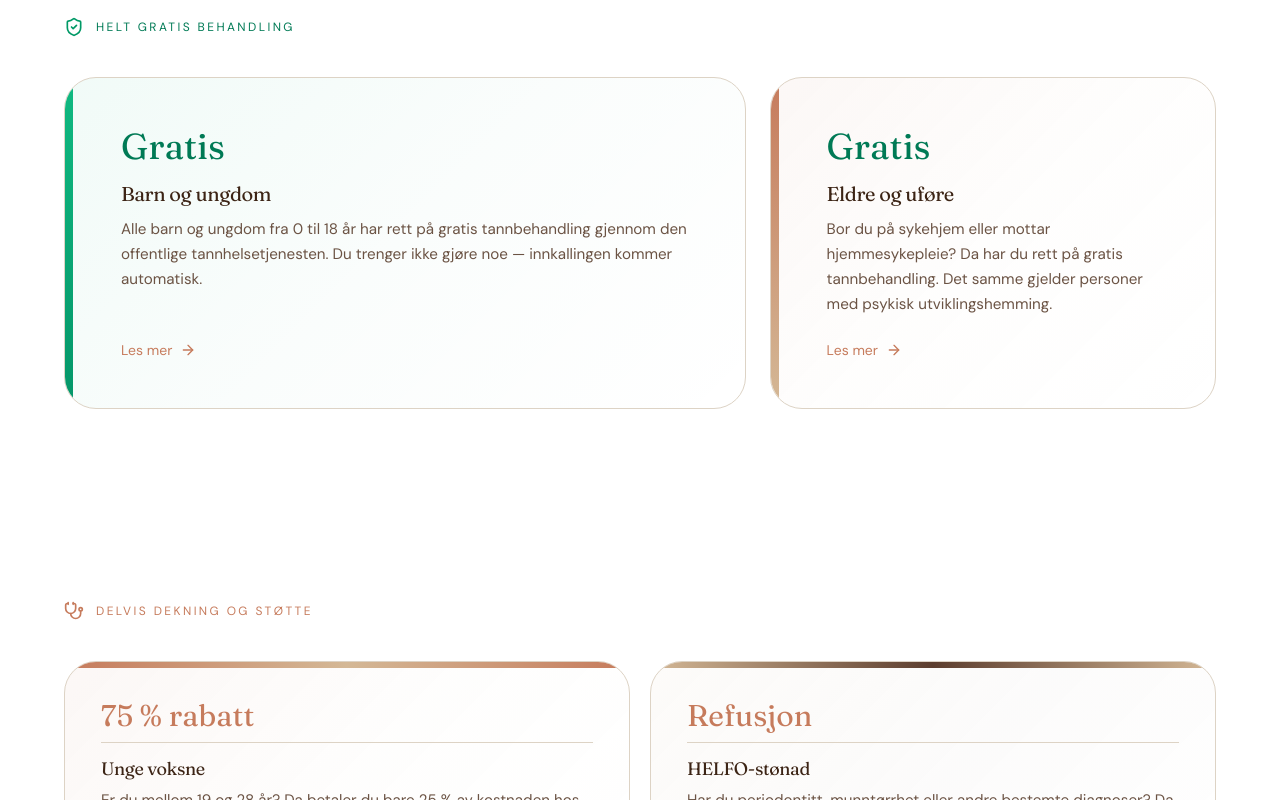
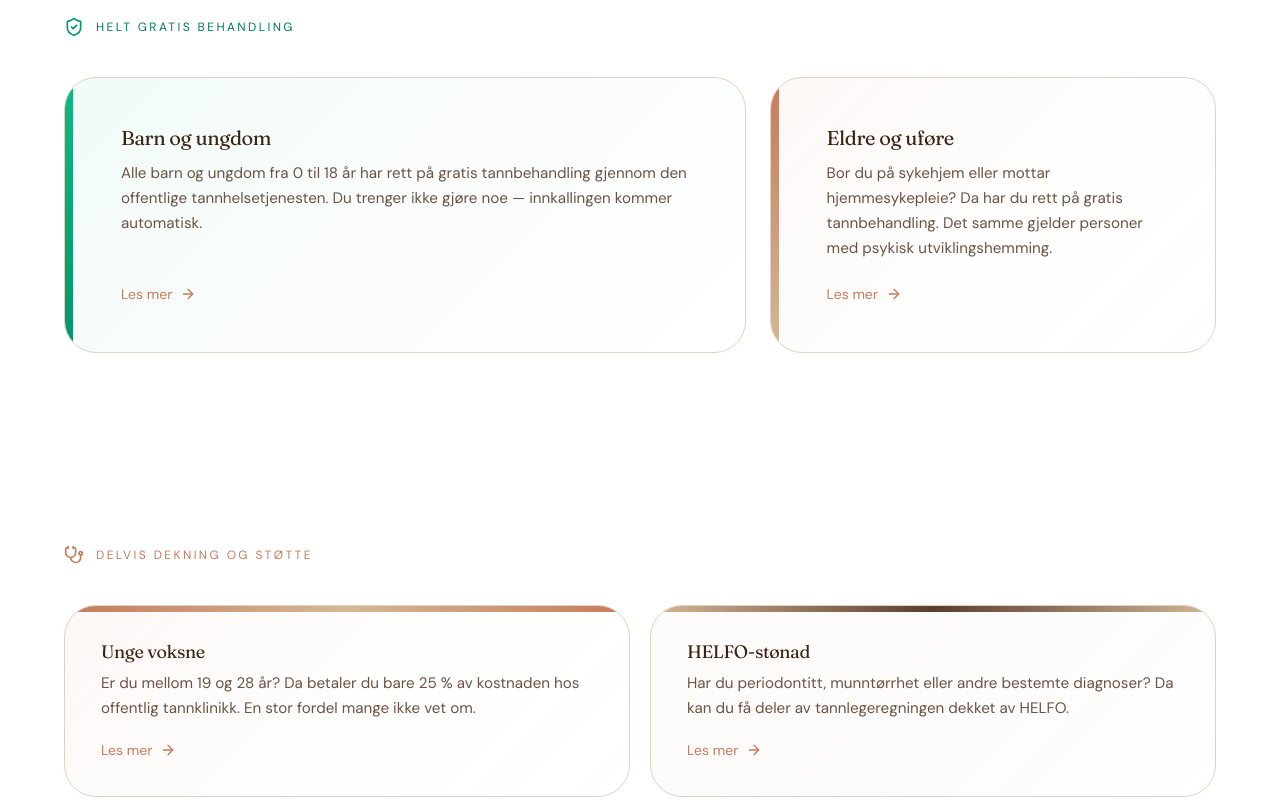
Before and after one commit to daodiii/Ringebu, a Next.js app: page /informasjon in a window 1280 px wide. Shown: the part 560-1360 px from the top of the page. Built offline with nearby package versions, Linux system fonts and the light colour scheme.

Commit message:
fix: remove gimmicky badge headlines from informasjon cards
Remove the large Gratis/75%/Refusjon badge text from free coverage
and subsidy cards. The card titles and descriptions speak for themselves.

Co-Authored-By: Claude Opus 4.6 (1M context) <noreply@anthropic.com>

```diff
--- a/src/app/informasjon/page.tsx
+++ b/src/app/informasjon/page.tsx
@@ -142,10 +142,6 @@ export default function InformasjonPage() {
                         style={{ background: freeGradients[i] }}
                       />
                       <div className="flex-1 p-10 md:p-12 flex flex-col">
-                        {/* Badge as headline */}
-                        <span className="font-heading font-700 text-3xl md:text-4xl text-emerald-700 mb-4">
-                          {sp.badge}
-                        </span>
                         <h3 className="font-heading font-600 text-xl text-[var(--color-primary)] mb-3 group-hover:text-[var(--color-accent)] transition-colors">
                           {sp.shortTitle}
                         </h3>
@@ -195,11 +191,6 @@ export default function InformasjonPage() {
                         className="absolute top-0 inset-x-0 h-1.5"
                         style={{ background: topGradients[sp.slug] || "linear-gradient(to right, #C67B5C, #D4B896)" }}
                       />
-                      {/* Badge value — large */}
-                      <span className="font-heading font-700 text-2xl md:text-3xl text-[var(--color-accent)] mb-2">
-                        {sp.badge}
-                      </span>
-                      <div className="h-px bg-[var(--color-border)] mb-4" />
                       <h3 className="font-heading font-600 text-lg text-[var(--color-primary)] mb-2 group-hover:text-[var(--color-accent)] transition-colors">
                         {sp.shortTitle}
                       </h3>
```
